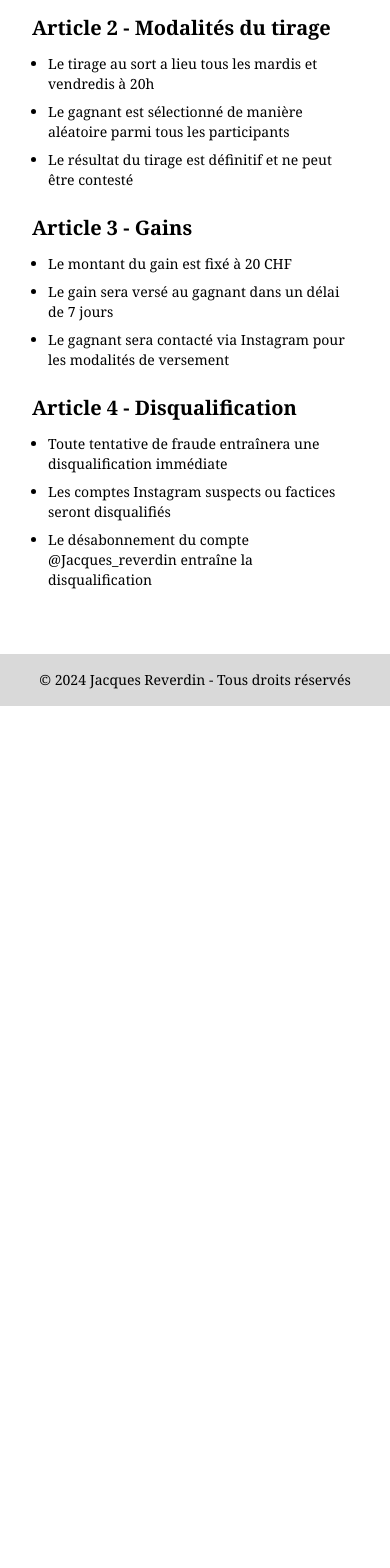
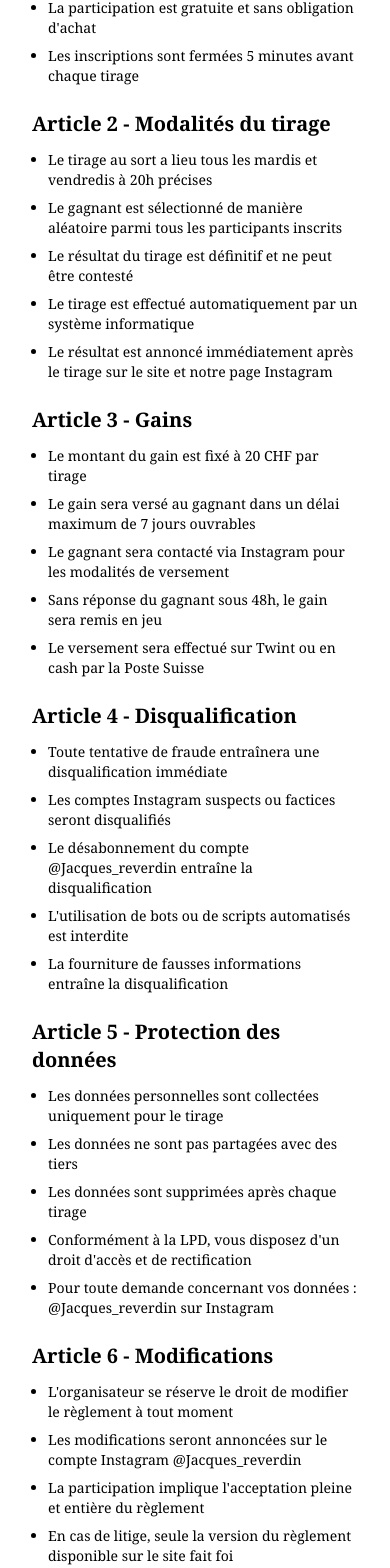
Before and after one commit to timvw4/swisstimbo-giveaway, a Next.js app: page /reglement in a window 390 px wide. Shown: the part 362-1930 px from the top of the page. Before the commit the page ends 1068 px from the top, so only its background shows below. Built offline with nearby package versions, Linux system fonts and the light colour scheme.

Commit message:
Fix: optimisation mobile et corrections diverses

```diff
--- a/pages/reglement.tsx
+++ b/pages/reglement.tsx
@@ -14,24 +14,30 @@ export default function Reglement() {
               <li>Le participant doit être majeur (18 ans ou plus)</li>
               <li>Le participant doit être abonné au compte Instagram @Jacques_reverdin</li>
               <li>Une seule participation par personne est autorisée</li>
+              <li>La participation est gratuite et sans obligation d'achat</li>
+              <li>Les inscriptions sont fermées 5 minutes avant chaque tirage</li>
             </ul>
           </section>
 
           <section>
             <h2 className="text-xl md:text-2xl font-bold mb-3 md:mb-4">Article 2 - Modalités du tirage</h2>
             <ul className="list-disc pl-4 md:pl-6 space-y-2 text-sm md:text-base">
-              <li>Le tirage au sort a lieu tous les mardis et vendredis à 20h</li>
-              <li>Le gagnant est sélectionné de manière aléatoire parmi tous les participants</li>
+              <li>Le tirage au sort a lieu tous les mardis et vendredis à 20h précises</li>
+              <li>Le gagnant est sélectionné de manière aléatoire parmi tous les participants inscrits</li>
               <li>Le résultat du tirage est définitif et ne peut être contesté</li>
+              <li>Le tirage est effectué automatiquement par un système informatique</li>
+              <li>Le résultat est annoncé immédiatement après le tirage sur le site et notre page Instagram</li>
             </ul>
           </section>
 
           <section>
             <h2 className="text-xl md:text-2xl font-bold mb-3 md:mb-4">Article 3 - Gains</h2>
             <ul className="list-disc pl-4 md:pl-6 space-y-2 text-sm md:text-base">
-              <li>Le montant du gain est fixé à 20 CHF</li>
-              <li>Le gain sera versé au gagnant dans un délai de 7 jours</li>
+              <li>Le montant du gain est fixé à 20 CHF par tirage</li>
+              <li>Le gain sera versé au gagnant dans un délai maximum de 7 jours ouvrables</li>
               <li>Le gagnant sera contacté via Instagram pour les modalités de versement</li>
+              <li>Sans réponse du gagnant sous 48h, le gain sera remis en jeu</li>
+              <li>Le versement sera effectué sur Twint ou en cash par la Poste Suisse</li>
             </ul>
           </section>
 
@@ -41,6 +47,29 @@ export default function Reglement() {
               <li>Toute tentative de fraude entraînera une disqualification immédiate</li>
               <li>Les comptes Instagram suspects ou factices seront disqualifiés</li>
               <li>Le désabonnement du compte @Jacques_reverdin entraîne la disqualification</li>
+              <li>L'utilisation de bots ou de scripts automatisés est interdite</li>
+              <li>La fourniture de fausses informations entraîne la disqualification</li>
+            </ul>
+          </section>
+
+          <section>
+            <h2 className="text-xl md:text-2xl font-bold mb-3 md:mb-4">Article 5 - Protection des données</h2>
+            <ul className="list-disc pl-4 md:pl-6 space-y-2 text-sm md:text-base">
+              <li>Les données personnelles sont collectées uniquement pour le tirage</li>
+              <li>Les données ne sont pas partagées avec des tiers</li>
+              <li>Les données sont supprimées après chaque tirage</li>
+              <li>Conformément à la LPD, vous disposez d'un droit d'accès et de rectification</li>
+              <li>Pour toute demande concernant vos données : @Jacques_reverdin sur Instagram</li>
+            </ul>
+          </section>
+
+          <section>
+            <h2 className="text-xl md:text-2xl font-bold mb-3 md:mb-4">Article 6 - Modifications</h2>
+            <ul className="list-disc pl-4 md:pl-6 space-y-2 text-sm md:text-base">
+              <li>L'organisateur se réserve le droit de modifier le règlement à tout moment</li>
+              <li>Les modifications seront annoncées sur le compte Instagram @Jacques_reverdin</li>
+              <li>La participation implique l'acceptation pleine et entière du règlement</li>
+              <li>En cas de litige, seule la version du règlement disponible sur le site fait foi</li>
             </ul>
           </section>
         </div>
```
